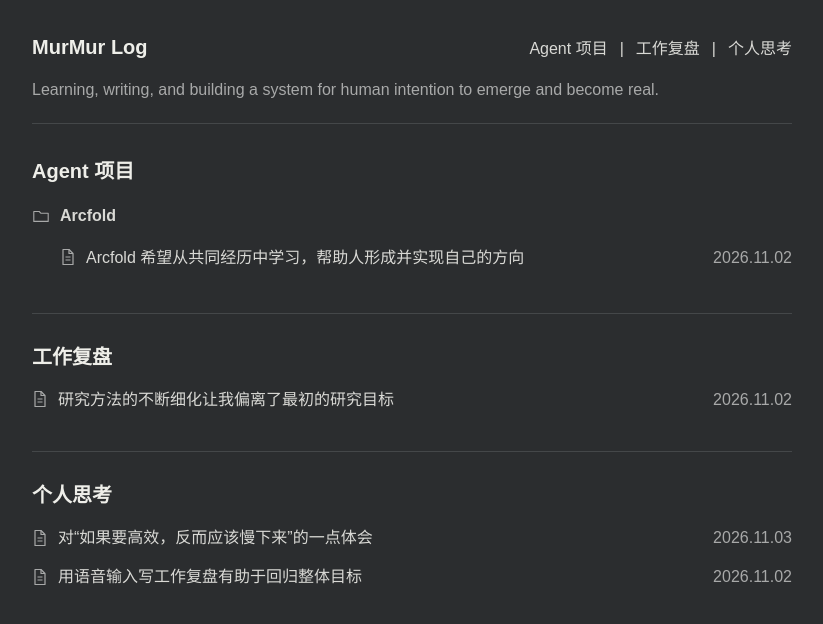
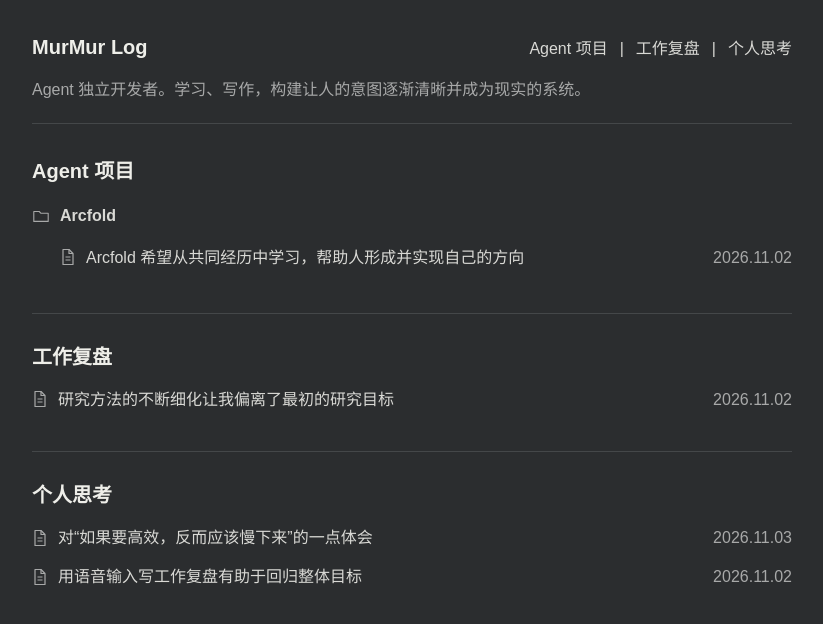
Before and after one commit to murmurwang/murmur-log, a Next.js app: page / in a window 1280 px wide. Shown: the top 624 px of the page, without its empty margins (228-1051 px from the left). Built offline with nearby package versions, Linux system fonts and the light colour scheme.

Commit message:
Use Chinese introduction with independent Agent developer identity

```diff
--- a/app/components/SiteChrome.tsx
+++ b/app/components/SiteChrome.tsx
@@ -18,7 +18,7 @@ export function SiteHeader({ home = false, section }: { home?: boolean; section?
         <span aria-hidden="true">|</span>
         <a href={home ? "#thoughts" : "/#thoughts"} aria-current={section === "thoughts" ? "location" : undefined}>个人思考</a>
       </nav>
-      {home && <p className="site-description">Learning, writing, and building a system for human intention to emerge and become real.</p>}
+      {home && <p className="site-description">Agent 独立开发者。学习、写作，构建让人的意图逐渐清晰并成为现实的系统。</p>}
     </header>
   );
 }
--- a/app/layout.tsx
+++ b/app/layout.tsx
@@ -5,18 +5,18 @@ export const metadata: Metadata = {
   metadataBase: new URL("https://murmurlog.com"),
   title: "MurMur Log",
   description:
-    "Learning, writing, and building a system for human intention to emerge and become real.",
+    "Agent 独立开发者。学习、写作，构建让人的意图逐渐清晰并成为现实的系统。",
   alternates: { types: { "application/atom+xml": "/feed.xml" } },
   openGraph: {
     title: "MurMur Log",
     description:
-      "Learning, writing, and building a system for human intention to emerge and become real.",
+      "Agent 独立开发者。学习、写作，构建让人的意图逐渐清晰并成为现实的系统。",
     images: [
       {
         url: "/murmur-log-social-v2.png",
         width: 1727,
         height: 911,
-        alt: "MurMur Log — Learning, writing, and building a system for human intention to emerge and become real.",
+        alt: "MurMur Log — Agent 独立开发者。学习、写作，构建让人的意图逐渐清晰并成为现实的系统。",
       },
     ],
   },
```
Also changed, not shown: 1 other file (tests, documents, lock files or other folders).
